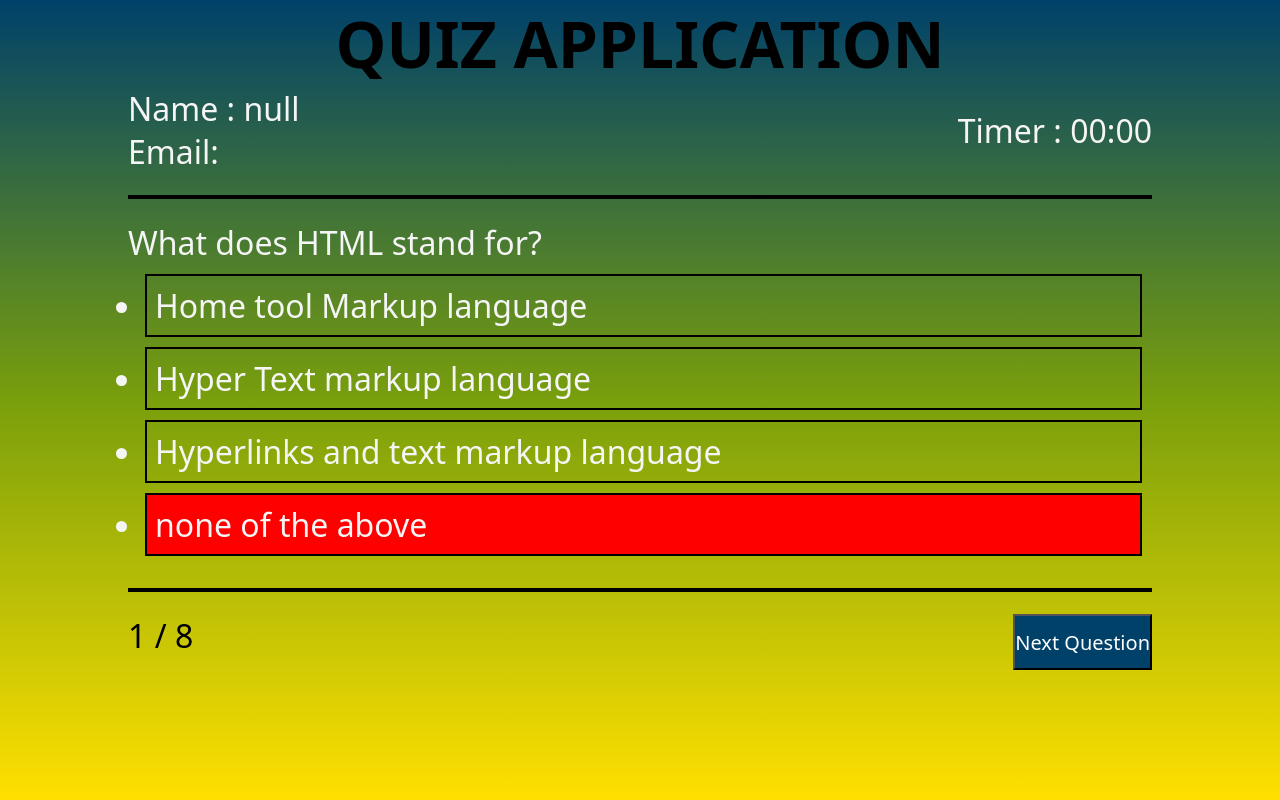
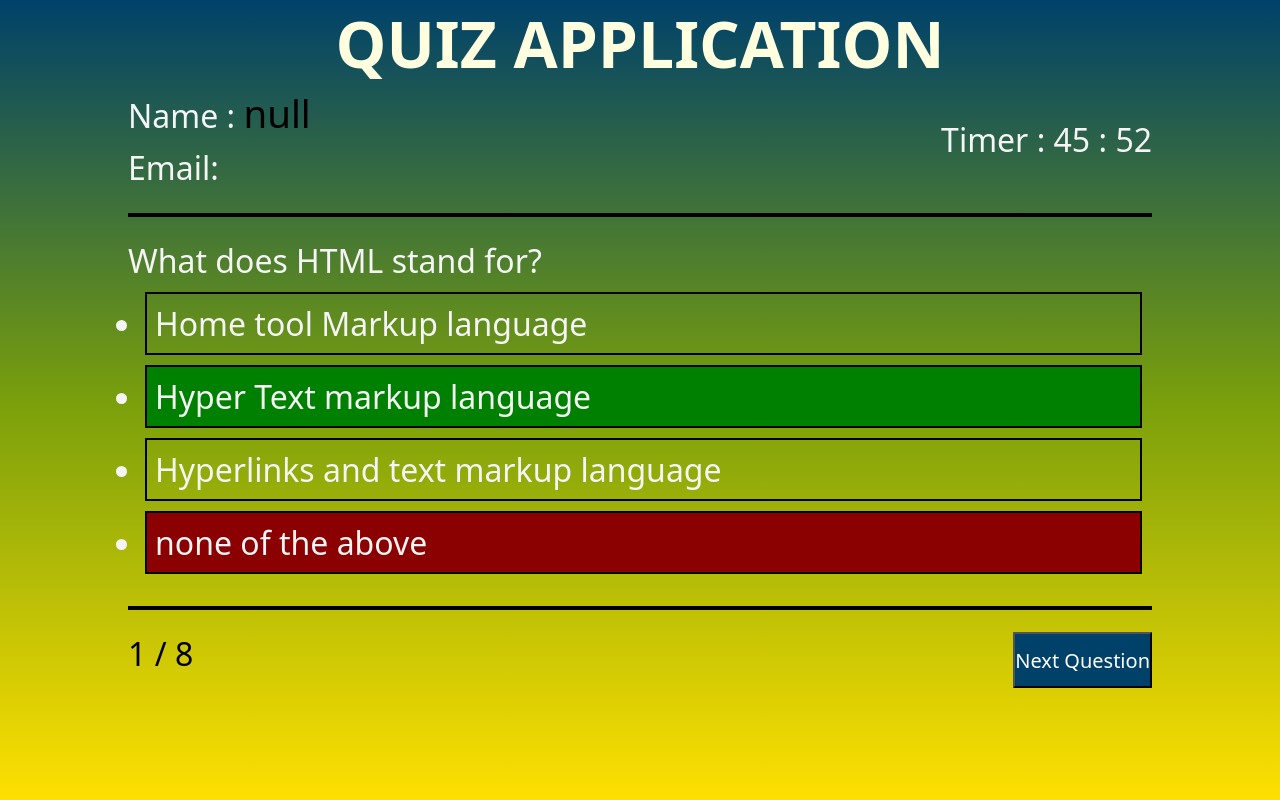
Before and after one commit to mustafaaly7/Quiz-App-assignment, a plain HTML site: page quiz.html in a window 1280 px wide. Both pictures are taken after a click on the item "none of the above". Drawn offline with Linux system fonts and the light colour scheme.

```diff
--- a/quiz.html
+++ b/quiz.html
@@ -17,7 +17,7 @@
 
 
     <div class="mainBody">
-        <div class="mainContent">
+        <div class="mainContent" id="main">
             <div class="heading">
             <h1>QUIZ APPLICATION</h1>
         </div>
@@ -35,7 +35,9 @@
                 <section>
                     <div>
                         <span>Timer : </span>
-                        <span>00:00</span>
+                        <span id="min">45</span>
+                        <span>:</span>
+                        <span id="sec">59</span>
                     </div>
                 </section>
             </div>
@@ -81,6 +83,44 @@
 
 
 
+
+
+
+
+<!-- <div id="Result" class="hidden">
+<h1>Your Result is </h1>
+<h4>Correct Answers : <span id="correct"></span></h4>
+<br>
+<h4>Wrong Answers : <span id="wrong"></span></h4>
+
+
+</div> -->
+
+
+
+
+
+
+
+
+
+
+
+
+
+
+
+
+
+
+
+
+
+
+
+
+
+
 </body>
 <script src="quiz.js"></script>
 
--- a/quiz.js
+++ b/quiz.js
@@ -1,104 +1,119 @@
 // for quiz and its answer we need to create array of objects
 
-var questions =[
+var questions = [
     {
-        id : 1,
-        question :"What does HTML stand for?",
+        id: 1,
+        question: "What does HTML stand for?",
         answer: {
-            a:"Home tool Markup language",
-            b:"Hyper Text markup language",
-            c:"Hyperlinks and text markup language",
-            d:"none of the above"
+            a: "Home tool Markup language",
+            b: "Hyper Text markup language",
+            c: "Hyperlinks and text markup language",
+            d: "none of the above"
 
         },
-        result:"Hyper Text markup language"
+        result: "Hyper Text markup language"
     },
     {
-        id : 2,
-        question :"Who is making the Web standards?",
+        id: 2,
+        question: "Who is making the Web standards?",
         answer: {
-            a:"The world wide web consortium",
-            b:"Google",
-            c:"microsoft",
-            d:"mozilla"
+            a: "The world wide web consortium",
+            b: "Google",
+            c: "microsoft",
+            d: "mozilla"
 
         },
-        result:"The world wide web consortium"
+        result: "The world wide web consortium"
     },
     {
-        id : 3,
-        question :"What is the difference between XML and HTML?",
+        id: 3,
+        question: "What is the difference between XML and HTML?",
         answer: {
-            a:"HTML is used for exchanging data, XML is not.",
-            b:"XML is used for exchanging data, HTML is not",
-            c:"HTML can have user defined tags, XML cannot",
-            d:"None"
+            a: "HTML is used for exchanging data, XML is not.",
+            b: "XML is used for exchanging data, HTML is not",
+            c: "HTML can have user defined tags, XML cannot",
+            d: "None"
 
         },
-        result:"XML is used for exchanging data, HTML is not"
+        result: "XML is used for exchanging data, HTML is not"
     },
     {
-        id : 4,
-        question :"Opening Tag of HTML Tag is called as ________.",
+        id: 4,
+        question: "Opening Tag of HTML Tag is called as ________.",
         answer: {
-            a:"Closed Tag",
-            b:"Starting Tag",
-            c:"Forward Tag",
-            d:"Enging Tag"
+            a: "Closed Tag",
+            b: "Starting Tag",
+            c: "Forward Tag",
+            d: "Enging Tag"
 
         },
-        result:"Starting Tag"
+        result: "Starting Tag"
     },
     {
-        id : 5,
-        question : "HTML program is saved using _________ extension.",
+        id: 5,
+        question: "HTML program is saved using _________ extension.",
         answer: {
-            a:".htl",
-            b:'.htlm',
-            c:".html",
-            d:"All of them"
+            a: ".htl",
+            b: '.htlm',
+            c: ".html",
+            d: "All of them"
 
         },
-        result:".html"
+        result: ".html"
     },
     {
-        id : 6,
-        question :"DOM stands for",
+        id: 6,
+        question: "DOM stands for",
         answer: {
-            a:"Document object model",
-            b:"Data object model",
-            c:"Document Oriented model",
-            d:"Data oriented model"
+            a: "Document object model",
+            b: "Data object model",
+            c: "Document Oriented model",
+            d: "Data oriented model"
 
         },
-        result:"Document object model"
+        result: "Document object model"
     },
     {
-        id : 7,
-        question :"ASCII stands for______",
+        id: 7,
+        question: "ASCII stands for______",
         answer: {
-            a:"American Standard Code for Informal Interchange",
-            b:"American Standard Code for Interchanging Information",
-            c:"American Standard Code for Information Interchange",
-            d:"none of them"
+            a: "American Standard Code for Informal Interchange",
+            b: "American Standard Code for Interchanging Information",
+            c: "American Standard Code for Information Interchange",
+            d: "none of them"
 
         },
-        result:"American Standard Code for Information Interchange"
+        result: "American Standard Code for Information Interchange"
     },
     {
-        id : 8,
-        question :"Which of the following are attributes of Font Tag ?",
+        id: 8,
+        question: "Which of the following are attributes of Font Tag ?",
         answer: {
-            a:"Face",
-            b:"Size ",
-            c:"Color",
-            d:"all of them"
+            a: "Face",
+            b: "Size ",
+            c: "Color",
+            d: "all of them"
 
         },
-        result:"all of them"
+        result: "all of them"
     }
 ]
+var min =document.getElementById("min")
+var sec =document.getElementById("sec")
+var interval ;
+interval = setInterval(startTimer,1000)
+    function startTimer(){
+        sec.innerHTML --
+    if(sec.innerHTML == 0){
+        min.innerHTML --
+        sec.innerHTML = 59
+    }
 
+    if(min.innerHTML == 0 ){
+        alert("times UP!!")
+    }
+    }
+var main = document.getElementById("main")
 
 var name = localStorage.getItem("name")
 var email = localStorage.getItem("email")
@@ -109,6 +124,23 @@
 userName.innerHTML = name;
 userEmail.innerHTML = email
 
+userName.style.color = "black"
+userEmail.style.color = "black"
+userName.style.fontSize = "1.2em"
+userEmail.style.fontSize = "1.2em"
+
+
+
+
+
+
+
+
+
+
+
+
+
 var indexcount = 0
 var htmlQ = document.getElementById("htmlQ")
 var options = document.getElementById("options")
@@ -118,12 +150,24 @@
 
 var nextBtn = document.getElementById("nextBtn")
 
-function question(){
+function question() {
+
+
     // console.log(questions[indexcount]);
+
+
+
+
+
+
+
+
+
+
     htmlQ.innerHTML = questions[indexcount].question
     options.innerHTML = ''
 
-for(var key in questions[indexcount].answer){
+    for (var key in questions[indexcount].answer) {
         var option = questions[indexcount].answer[key]
         options.innerHTML += `<li onclick = "checkAnswer(this)">${option}`
     }
@@ -134,16 +178,16 @@
 var parentButton = document.getElementById("parentButton")
 
 
-function nextQuestion(btn){
-    if(indexcount < questions.length-1){
+function nextQuestion(btn) {
+    if (indexcount < questions.length - 1) {
         indexcount++
-        startCounter.innerHTML ++
+        startCounter.innerHTML++
 
     }
-    if(indexcount == questions.length-1){
+    if (indexcount == questions.length - 1) {
         // btn.className = "hidden"
         nextBtn.innerHTML = "Check Result"
-    nextBtn.setAttribute("onclick" , "showResult()")
+        nextBtn.setAttribute("onclick", "showResult()")
 
         // var pBtn = document.createElement("button")
         // pBtn.innerHTML = "Previous Question"
@@ -169,25 +213,54 @@
 var correctAnswer = 0;
 var wrongAnswer = 0;
 
-function checkAnswer(ele){
+var correct = document.getElementById("correct")
+var wrong = document.getElementById("wrong")
+correct.innerHTML = correctAnswer
+wrong.innerHTML = wrongAnswer
+
+function checkAnswer(ele) {
+    var liOptions = options.getElementsByTagName("li")
+    var check = ele.innerHTML == questions[indexcount].result
+
     // console.log(ele.innerHTML);
-    if(ele.innerHTML == questions[indexcount].result ){
+    // if(ele.innerHTML == questions[indexcount].result ){
+    //     ele.style.backgroundColor = "green"
+    //     correctAnswer ++
+    //     ele.style.cursor = "no-drop"
+
+    // }else{
+    //     ele.style.backgroundColor = "red"
+    //     wrongAnswer ++
+    //     ele.style.cursor = "no-drop"
+
+    // }
+    if (check) {
+        // console.log("hello mf");
+        correctAnswer++;
         ele.style.backgroundColor = "green"
-        nextBtn.className = "show"
-        correctAnswer ++
-        ele.style.cursor = "no-drop"
-
-    }else{
-        ele.style.backgroundColor = "red"
-        nextBtn.className = "show"
-        wrongAnswer ++
-        ele.style.cursor = "no-drop"
-
+    } else {
+        // console.log("fuckk off");
+        ele.style.backgroundColor = "darkred"
+        wrongAnswer++
+        for (var li of liOptions) {
+            if (li.innerHTML === questions[indexcount].result) {
+                li.style.backgroundColor = "green"
+            }
         }
     }
 
+    for (var li of liOptions) {
+        // console.log("li")
+        li.style.pointerEvents = "none"
+        li.style.cursor = "no-drop !important"
+    }
+    nextBtn.className = "show"
+}
 
 
-function showResult(){
-    console.log(correctAnswer , wrongAnswer);
+var Result = document.getElementById("Result")
+function showResult() {
+    // console.log(correctAnswer, wrongAnswer);
+    // main.className = "hidden"
+    // Result.className = "show"
 }
--- a/style.css
+++ b/style.css
@@ -80,6 +80,7 @@
  .heading{
     text-align: center;
     font-size: 2em;
+    color: lightyellow;
  }
 .header{
     /* border: 1px solid red; */
```
Lines whose indentation alone changed are shown as unchanged.
